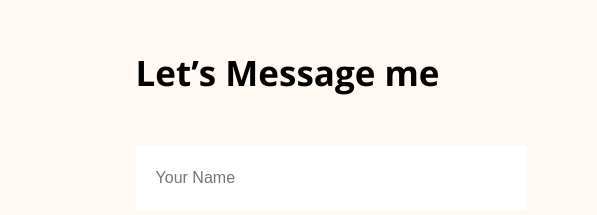
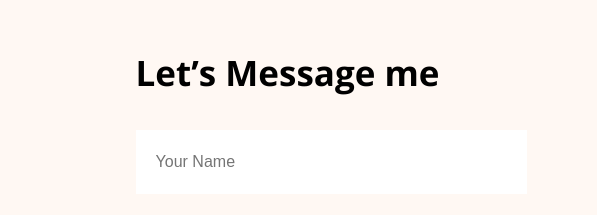
Before and after one commit to sharifulalam-dev/developer-portfolio, a plain HTML site: page index.html in a window 1280 px wide. Shown: the part 3717-3932 px from the top of the page, 683-1280 px from the left. Drawn offline with nearby package versions, Linux system fonts and the light colour scheme.

Commit message:
upgrade done

```diff
--- a/css/style.css
+++ b/css/style.css
@@ -304,6 +304,9 @@ body {
 .footer__form > * {
   border: none;
 }
+input[type="text"] {
+  margin-top: -1.6rem;
+}
 
 input[type="text"],
 input[type="email"] {
@@ -312,6 +315,12 @@ input[type="email"] {
   color: rgba(117, 117, 117, 1);
   font-size: 1.6rem;
   font-weight: 400;
+}
+
+input[type="text"]:focus,
+input[type="email"]:focus,
+textarea {
+  outline: none;
 }
 
 textarea {
```
